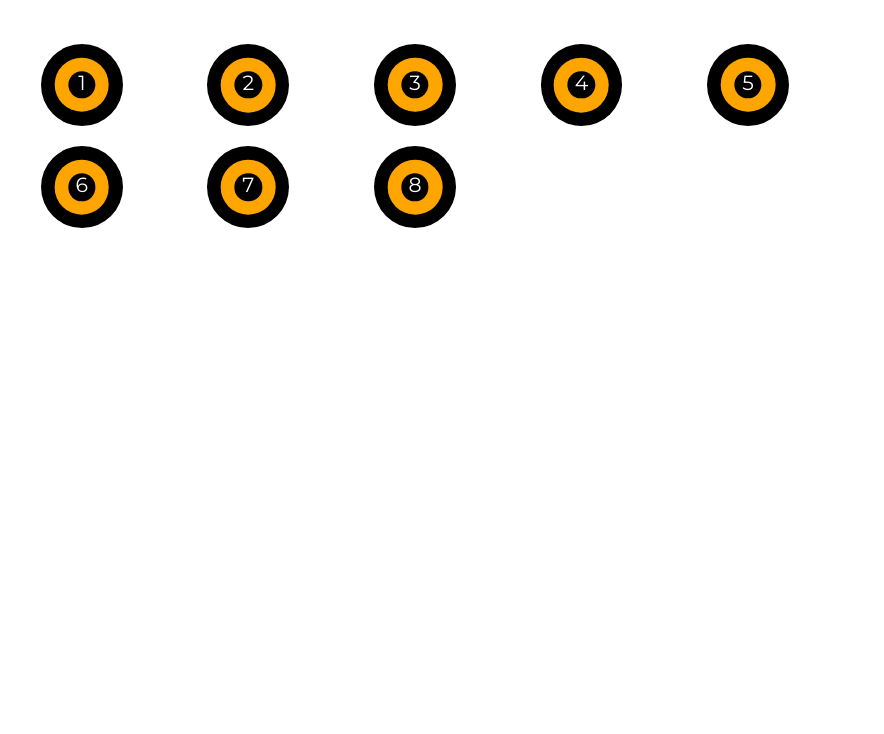
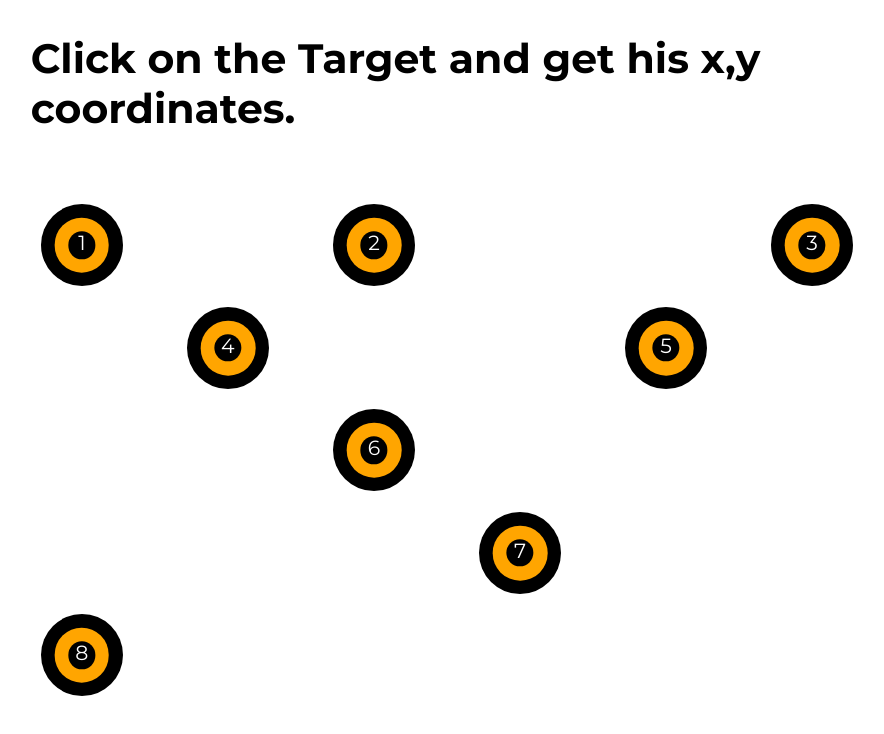
Before and after one commit to giTomas/react_5_get_element_position, a React (Create React App) app: page / in a window 1280 px wide. Shown: the top 734 px of the page, without its empty margins (193-1077 px from the left). Built offline with nearby package versions, Linux system fonts and the light colour scheme.

Commit message:
add cross

```diff
--- a/src/styled/modal.jsx
+++ b/src/styled/modal.jsx
@@ -32,11 +32,39 @@ const ModalContent = styled.div`
   z-index: 400;
 `;
 
+const ModalClose = styled.div`
+  position: absolute;
+  top: 0;
+  right: 0;
+  height: 1em;
+  width: 1em;
+  &::before {
+    content: '';
+    position: absolute;
+    left: 49%;
+    width: 3px;
+    height: 1em;
+    background-color: black;
+    ${'' /* transform-origin: top; */}
+    transform: rotate(-45deg);
+  }
+  &::after {
+    content: '';
+    position: absolute;
+    left: 49%;
+    width: 3px;
+    height: 1em;
+    background-color: black;
+    ${'' /* transform-origin: top; */}
+    transform: rotate(45deg);
+  }
+`;
+
 const Modal = ({coordinates, handleCloseModal}) => (
-    <ModalContent
-      onClick={handleCloseModal}>
+    <ModalContent>
         <p>x: {coordinates.x}px</p>
         <p>y: {coordinates.y}px</p>
+      <ModalClose onClick={handleCloseModal} />
     </ModalContent>
 );
 
--- a/src/styled/page.jsx
+++ b/src/styled/page.jsx
@@ -21,6 +21,21 @@ const GridContainer = styled.div`
   grid-template-columns: repeat(5, 1fr);
   ${'' /* grid-auto-columns: 100px; */}
   grid-auto-rows: 5em;
+
+  @media(max-width: 25em) {
+    grid-template-columns: repeat(4, 1fr);
+  }
+  @media(max-width: 20em) {
+    grid-template-columns: repeat(3, 1fr);
+  }
+  @media(max-width: 15em) {
+    grid-template-columns: repeat(2, 1fr);
+  }
+`;
+
+const Description = styled.h2`
+  font-size: 2em;
+  margin-bottom: calc(var(--vertical-rhytm)*2);
 `;
 
 
@@ -34,6 +49,9 @@ const Page = ({
 }) => (
   <Wrapper>
     <Container>
+      <Description>
+        Click on the Target and get his x,y coordinates.
+      </Description>
       <GridContainer>
         {
           targets.map((target,i) => (
--- a/src/styled/targetElement.jsx
+++ b/src/styled/targetElement.jsx
@@ -53,6 +53,54 @@ const TargetElement = styled(AttachedRef)`
     transition: background-color 0.1s linear,
     color 0.1s linear;
   }
+  &:nth-child(1) {
+    grid-column-start: 1;
+    grid-column-end: 1;
+    grid-row-start: 1;
+    grid-row-end: 2;
+  }
+  &:nth-child(2) {
+    grid-column-start: 3;
+    grid-column-end: 4;
+    grid-row-start: 1;
+    grid-row-end: 2;
+  }
+  &:nth-child(3) {
+    grid-column-start: 6;
+    grid-column-end: 7;
+    grid-row-start: 1;
+    grid-row-end: 2;
+  }
+  &:nth-child(4) {
+    grid-column-start: 2;
+    grid-column-end: 3;
+    grid-row-start: 2;
+    grid-row-end: 3;
+  }
+  &:nth-child(5) {
+    grid-column-start: 5;
+    grid-column-end: 6;
+    grid-row-start: 2;
+    grid-row-end: 3;
+  }
+  &:nth-child(6) {
+    grid-column-start: 3;
+    grid-column-end: 4;
+    grid-row-start: 3;
+    grid-row-end: 4;
+  }
+  &:nth-child(7) {
+    grid-column-start: 4;
+    grid-column-end: 5;
+    grid-row-start: 4;
+    grid-row-end: 5;
+  }
+  &:nth-child(8) {
+    grid-column-start: 1;
+    grid-column-end: 2;
+    grid-row-start: 5;
+    grid-row-end: 6;
+  }
 `;
 
 export default TargetElement;
```
